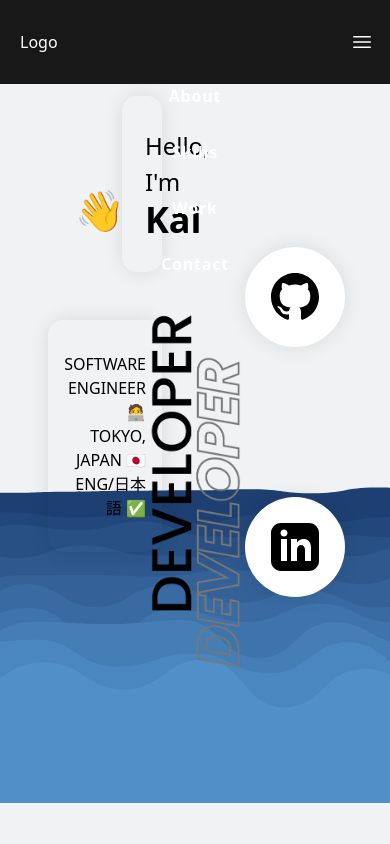
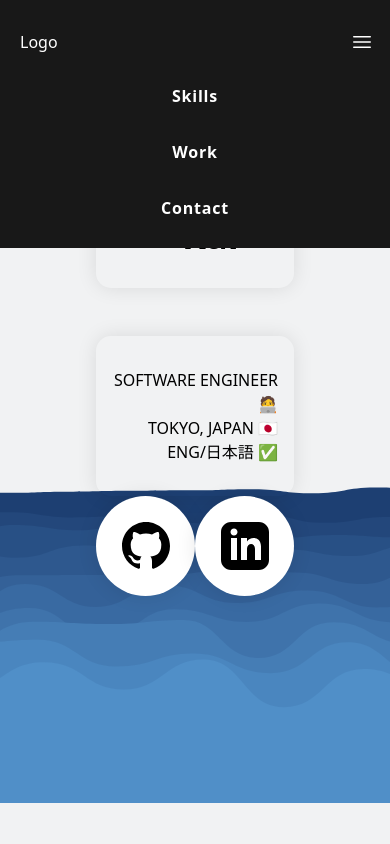
Before and after one commit to kyougene/portfolio, a React (Vite) app: page / in a window 390 px wide. Both pictures are taken after a click on the button 362 px from the left and 42 px from the top of the page. Shown: the top 844 px of the page. Built offline with nearby package versions, Linux system fonts and the light colour scheme.

Commit message:
style: implement responsive design, navbar adjustment

```diff
--- a/src/components/Header.jsx
+++ b/src/components/Header.jsx
@@ -1,10 +1,7 @@
 import { motion } from "framer-motion";
-import react from "../assets/react.png";
-import figma from "../assets/figma.png";
 import developer from "../assets/developer.png";
-import bgimg from "../assets/bgimg.png";
 import hackerEffect from "../utils/hackerEffect";
-import { useRef, useEffect, useState } from "react";
+import { useRef, useEffect } from "react";
 
 const scaleVariants = {
   whileInView: {
@@ -48,21 +45,19 @@ const Header = () => {
         iteration += 1 / 2;
       }, 45);
     };
-
-    console.log(name);
   });
 
   return (
     <div className="w-[100vw] h-[100vh] overflow-hidden" id="header">
-      <div className="p-24 flex flex-1 h-full w-full justify-between">
+      <div className="p-24 flex flex-col sm:flex-row flex-1 h-full w-full justify-between">
         <motion.div
-          className="w-1/3 h-full flex flex-col items-start justify-start"
+          className="w-full sm:w-1/3 h-full mt-4 flex flex-col items-start justify-start"
           whileInView={{ x: [-100, 0], opacity: [0, 1] }}
           transition={{ duration: 0.5, delay: 0.2 }}
         >
           <div className="w-full flex flex-col items-end">
             <div
-              className="px-4 py-8 border-white rounded-[15px] flex items-end justify-center w-3/5 shadow-imgShadow"
+              className=" px-4 py-8 border-white rounded-[15px] w-full sm:w-3/5 flex items-end justify-center shadow-imgShadow"
               onMouseEnter={() => {
                 hackerEffect({ target: name.current });
               }}
@@ -78,7 +73,7 @@ const Header = () => {
               </div>
             </div>
 
-            <div className="px-4 py-8 border-white rounded-[15px] flex-col mt-12 items-center w-auto shadow-imgShadow">
+            <div className="px-4 py-8 z-99 border-white rounded-[15px] flex-col mt-12 items-center w-full sm:w-auto shadow-imgShadow">
               <p className="p-text w-full uppercase text-right">
                 Software Engineer 🧑‍💻
               </p>
@@ -90,7 +85,7 @@ const Header = () => {
         <motion.div
           whileInView={{ opacity: [0, 1] }}
           transition={{ duration: 0.5, delayChildren: 0.2 }}
-          className="h-full w-1/3 absolute top-[50%] left-[50%] transform -translate-x-1/2 -translate-y-2/3 flex items-end justify-between "
+          className="h-full hidden sm:flex w-1/3 absolute top-[50%] left-[50%] transform -translate-x-1/2 -translate-y-2/3 items-end justify-between "
         >
           <img
             ref={firstImage}
@@ -103,7 +98,7 @@ const Header = () => {
         <motion.div
           variant={scaleVariants}
           whileInView={scaleVariants.whileInView}
-          className="w-1/4 flex flex-col justify-evenly items-start h-full ml-4"
+          className="w-full sm:w-1/4 flex flex-row sm:flex-col justify-evenly items-start h-full"
         >
           <div className="w-[100px] h-[100px] rounded-[50%] bg-white shadow-imgShadow flex justify-center items-center transition-transform hover:scale-110 hover:shadow-lg hover:cursor-pointer">
             <a href="https://github.com/kyougene" target="_blank">
--- a/src/components/Navbar.jsx
+++ b/src/components/Navbar.jsx
@@ -11,7 +11,7 @@ const Navbar = () => {
           Logo
         </div>
         <ul className="w-1/2 h-full mr-52 flex justify-end items-center gap-10">
-          {["About", "Skills", "Work", "Contact"].map((item, index) => {
+          {["Skills", "Work", "Contact"].map((item, index) => {
             return (
               <li className="hover:text-gray-500" key={index}>
                 <a href={`#${item.toLowerCase()}`}>{item}</a>
@@ -21,7 +21,7 @@ const Navbar = () => {
         </ul>
       </div>
       {/* secondary */}
-      <div className="lg:hidden h-[10vh] w-full fixed top-0 left-0 z-10 bg-primary text-white">
+      <div className="lg:hidden h-[10vh]  w-full fixed top-0 left-0 z-10 bg-primary text-white">
         {/* Mobile navigation toggle */}
         <div className="flex h-full items-center justify-between mr-4">
           <div className="ml-5">Logo</div>
@@ -49,13 +49,12 @@ const Navbar = () => {
       </div>
       {/* mobile navigation */}
       <div
-        className={`lg:hidden fixed bg-transparent w-full top-[10vh] origin-top duration-700 text-white ${
+        className={`lg:hidden bg-primary z-50 fixed w-full top-[10vh] origin-top duration-700 text-white ${
           !isOpen ? "hidden" : "block"
         }`}
       >
         <div className="px-8 mb-7 text-center">
           <div className="flex flex-col justify-end gap-8 font-bold tracking-wider ">
-            <a href="#about">About</a>
             <a href="#skills">Skills</a>
             <a href="#projects">Work</a>
             <a href="#contact">Contact</a>
```
